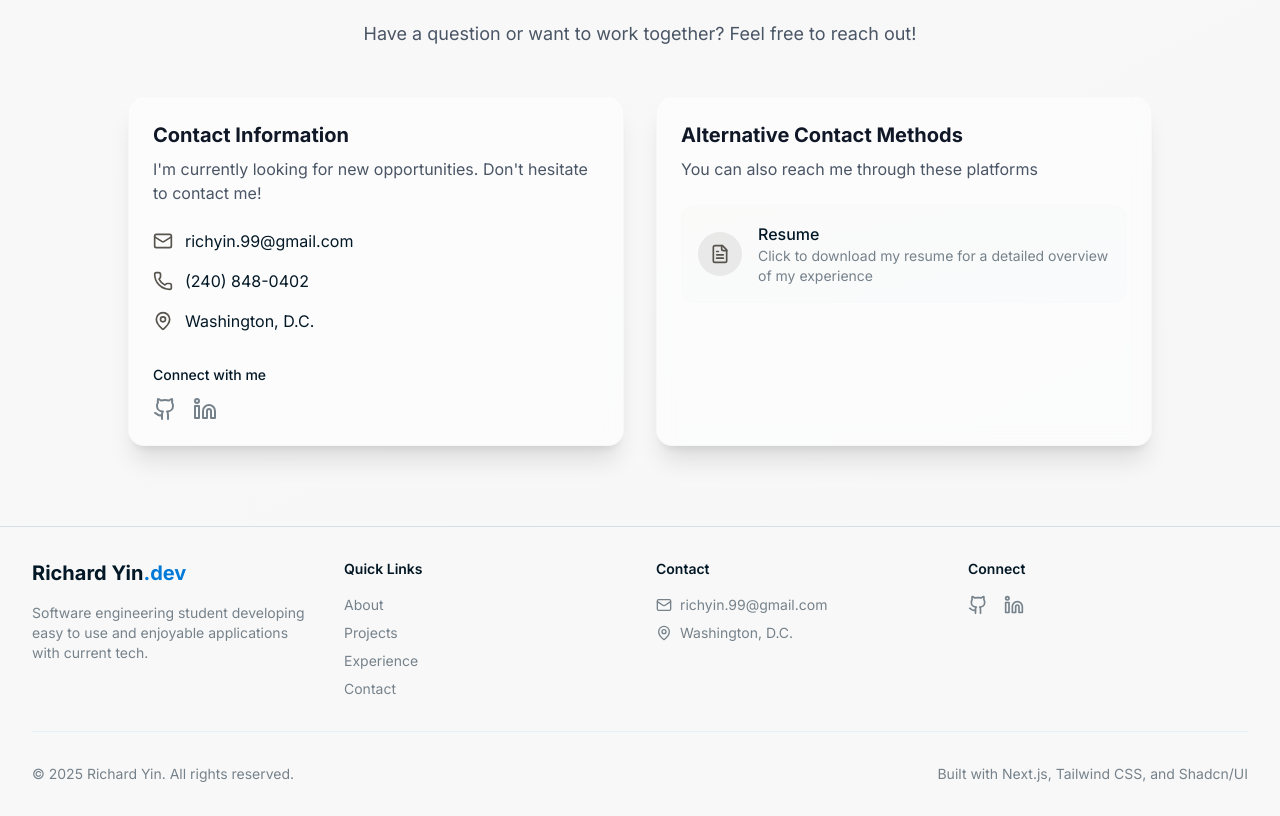
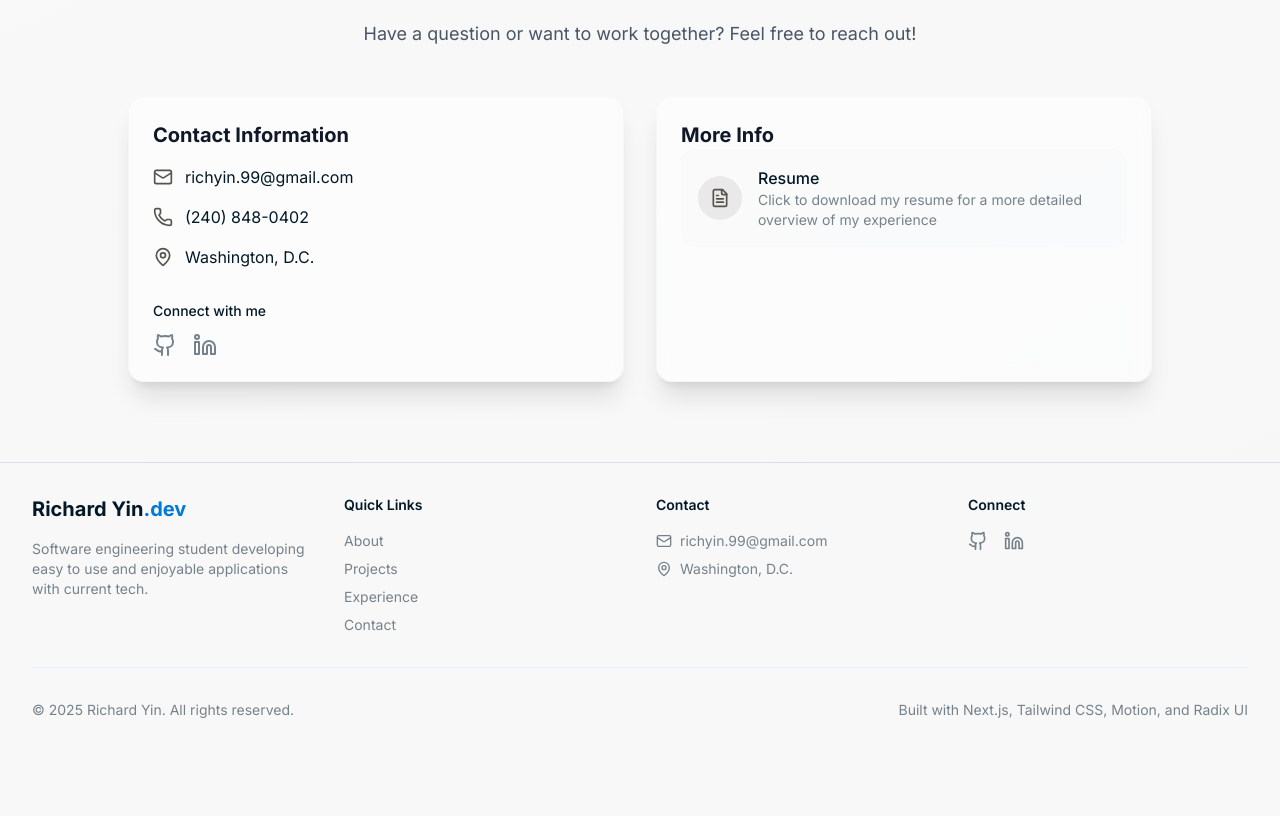
Before and after one commit to yyrichy/yyrichy.github.io, a Next.js app: page / in a window 1280 px wide. Shown: the part 3440-4256 px from the top of the page. After the commit the page ends 4192 px from the top, so only its background shows below. Built offline with nearby package versions, Linux system fonts and the light colour scheme.

Commit message:
button hover effect and text edits

```diff
--- a/src/components/contact.tsx
+++ b/src/components/contact.tsx
@@ -32,12 +32,7 @@ export function Contact() {
             transition={{ duration: 0.6, delay: 0.3 }}
             className='w-full bg-white/50 dark:bg-gray-800/50 backdrop-blur-sm rounded-2xl shadow-xl p-6 space-y-4 border border-stone-200/20 dark:border-stone-700/20'
           >
-            <div className='mb-6'>
-              <h3 className='text-xl font-bold text-gray-900 dark:text-white mb-2'>Contact Information</h3>
-              <p className='text-gray-600 dark:text-gray-300'>
-                I&apos;m currently looking for new opportunities. Don&apos;t hesitate to contact me!
-              </p>
-            </div>
+            <h3 className='text-xl font-bold text-gray-900 dark:text-white mb-4'>Contact Information</h3>
             <div className='flex items-center gap-3'>
               <Mail size={20} className='text-stone-600 dark:text-stone-400' />
               <a href='mailto:richyin.99@gmail.com' className='hover:text-stone-700 dark:hover:text-stone-300 transition-colors'>
@@ -109,18 +104,19 @@ export function Contact() {
             transition={{ duration: 0.6, delay: 0.4 }}
             className='w-full bg-white/50 dark:bg-gray-800/50 backdrop-blur-sm rounded-2xl shadow-xl p-6 border border-stone-200/20 dark:border-stone-700/20'
           >
-            <div className='mb-6'>
-              <h3 className='text-xl font-bold text-gray-900 dark:text-white mb-2'>Alternative Contact Methods</h3>
-              <p className='text-gray-600 dark:text-gray-300'>You can also reach me through these platforms</p>
-            </div>
+            <h3 className='text-xl font-bold text-gray-900 dark:text-white'>More Info</h3>
             <div className='space-y-6 bg-gradient-to-br from-stone-50 to-gray-50 dark:from-stone-900/10 dark:to-gray-900/10 rounded-xl border border-stone-200/10 dark:border-stone-700/10'>
-              <a href='/Richard_Yin_Resume.pdf' download className='flex items-center gap-4 p-4 rounded-lg'>
+              <a
+                href='/Richard_Yin_Resume.pdf'
+                download
+                className='flex items-center gap-4 p-4 rounded-lg hover:bg-stone-200/50 dark:hover:bg-stone-800/50 transition-colors'
+              >
                 <div className='bg-stone-600/10 dark:bg-stone-400/10 p-3 rounded-full'>
                   <FileText size={20} className='text-stone-600 dark:text-stone-400' />
                 </div>
                 <div>
                   <h3 className='font-medium'>Resume</h3>
-                  <p className='text-sm text-muted-foreground'>Click to download my resume for a detailed overview of my experience</p>
+                  <p className='text-sm text-muted-foreground'>Click to download my resume for a more detailed overview of my experience</p>
                 </div>
               </a>
             </div>
--- a/src/components/footer.tsx
+++ b/src/components/footer.tsx
@@ -140,7 +140,7 @@ export function Footer() {
         {/* Copyright and attribution */}
         <div className='mt-8 pt-8 border-t border-muted flex flex-col md:flex-row justify-between items-center'>
           <p className='text-sm text-muted-foreground'>© {new Date().getFullYear()} Richard Yin. All rights reserved.</p>
-          <p className='text-sm text-muted-foreground mt-2 md:mt-0'>Built with Next.js, Tailwind CSS, and Shadcn/UI</p>
+          <p className='text-sm text-muted-foreground mt-2 md:mt-0'>Built with Next.js, Tailwind CSS, Motion, and Radix UI</p>
         </div>
       </div>
     </footer>
```
